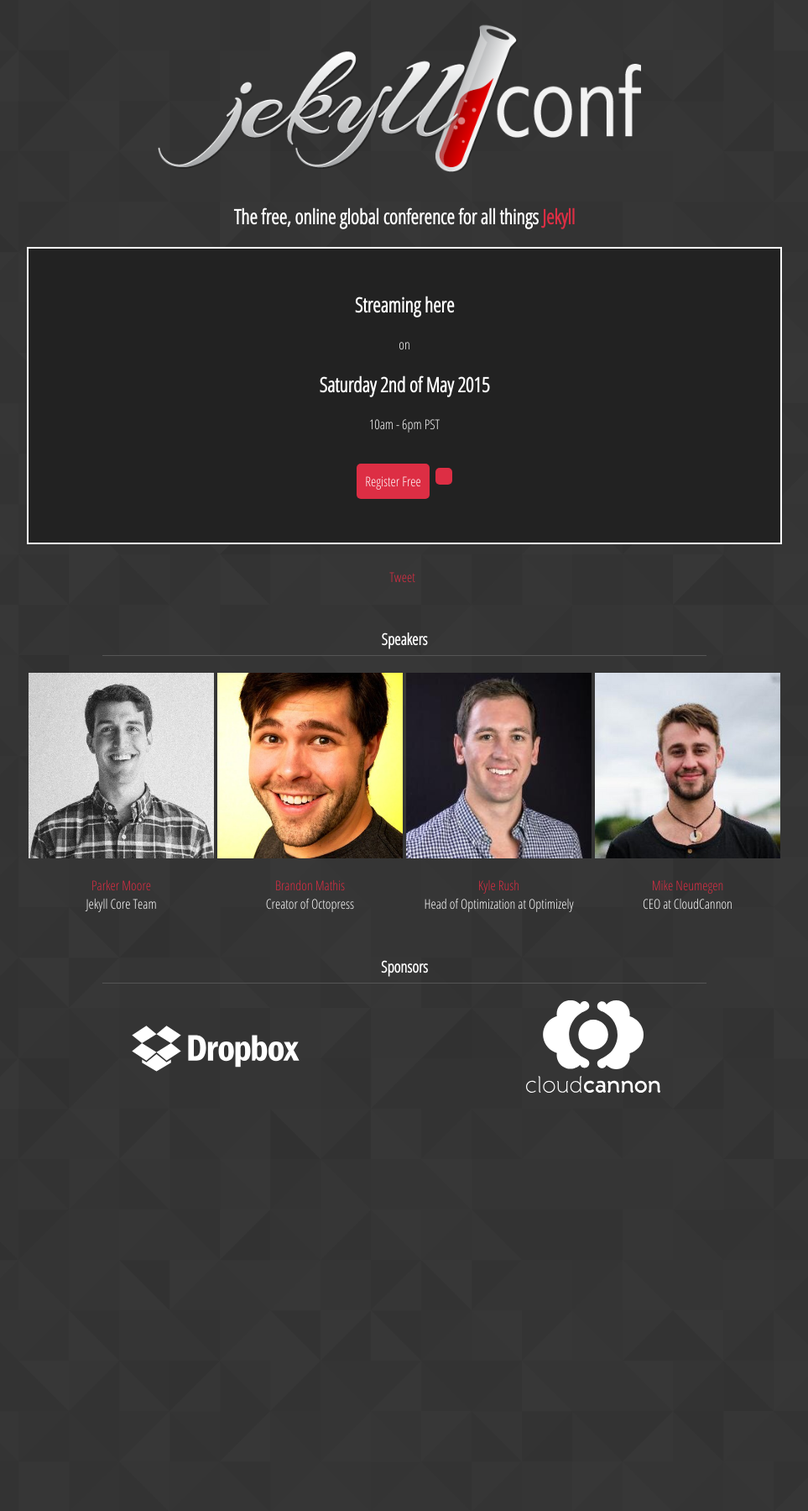
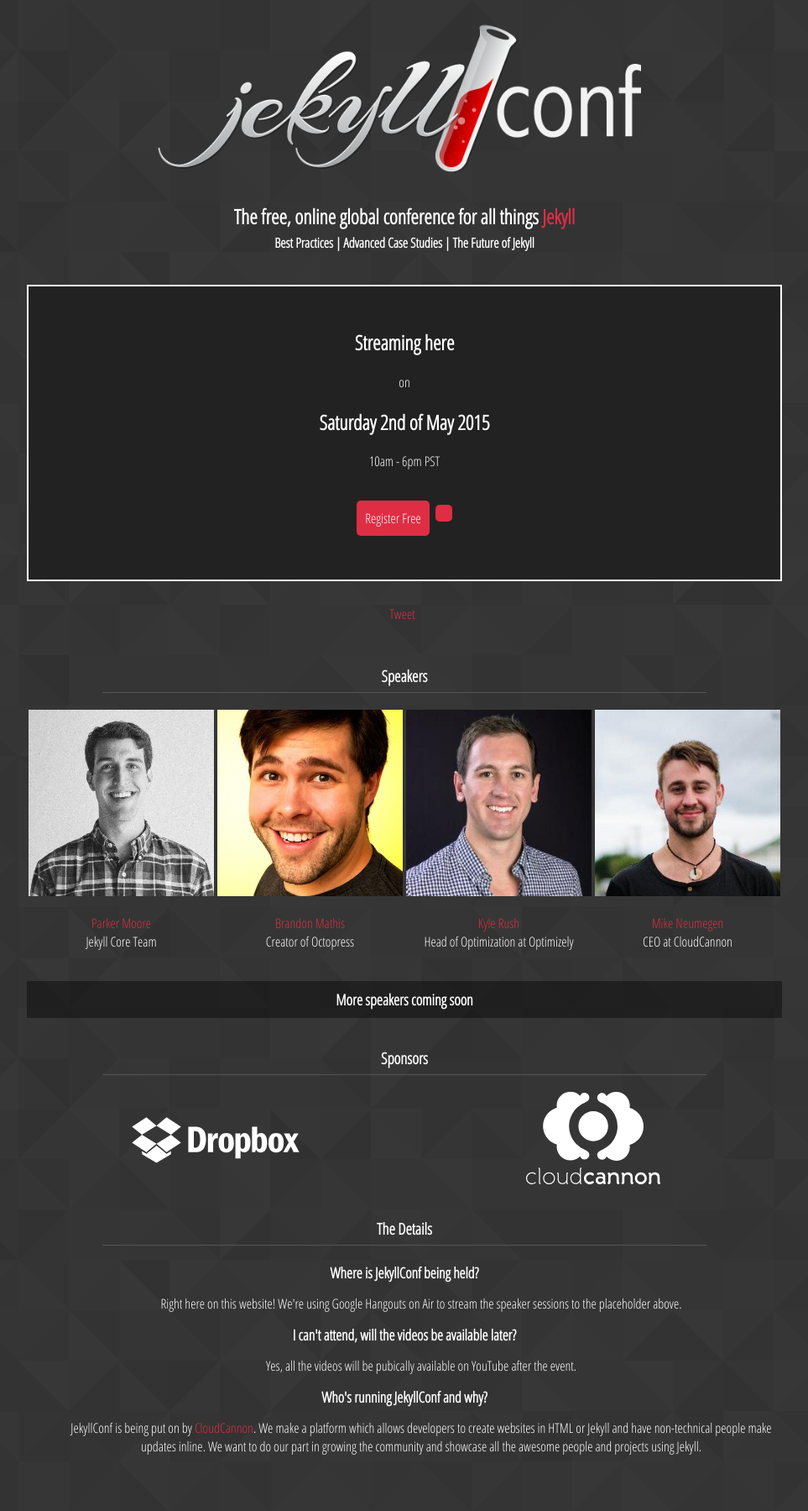
Before and after one commit to CloudCannon/JekyllConf, a Jekyll site: the page built from index.html, in a window 1280 px wide. Shown: the whole page at 84% size, without its empty margins (158-1121 px from the left). Built offline with Jekyll 4.4.1, drawn with Linux system fonts in a browser that asks for light colours; nearby versions of some CDN libraries; comment, search, counter and statistics services are not loaded; before the commit the page ends 1356 px from its top, so only the background shows below that.

Commit message:
Added Details section

```diff
--- a/css/style.css
+++ b/css/style.css
@@ -18,6 +18,19 @@
   margin: 35px auto 20px auto;
 }
 
+h5 {
+  background: rgba(0,0,0,.4);
+  margin: 20px auto;
+  padding: 10px;
+  font-size: 18px;
+}
+
+h4 {
+  position: relative;
+  bottom: 18px;
+  font-size: 16px;
+}
+
 body {
   width: 900px;
   margin: 0 auto;
@@ -30,6 +43,12 @@
 
 a:hover{
   text-decoration: underline;
+}
+
+dt {
+    font-weight: bold;
+  margin: 14px 0;
+  font-size: 1.1em;
 }
 
 /*.half-box {
--- a/index.html
+++ b/index.html
@@ -14,7 +14,7 @@
   <h1> <img src="/images/logo.png" alt="JekyllConf" width="600px" /> </h1>
 
   <h2> The free, online global conference for all things <a target="_blank" href="http://jekyllrb.com/">Jekyll</a></h2>
-
+  <h4> Best Practices &vert; Advanced Case Studies &vert; The Future of Jekyll </h4>
   <div class="coming-soon clearfix">
     <h2> Streaming <strong>here</strong></h2>
     <p> on </p>
@@ -95,9 +95,24 @@
     </li>
   </ul>
 
+  <h5> More speakers coming soon </h5>
+
 <h3> Sponsors </h3>
 
 <ul class="sponsers clearfix">
   <li><a target="_blank" href="http://dropbox.com"><img src="/images/sponsers/dropbox.svg" alt="Dropbox" width="200px" class="dropbox"/></a></li>
   <li><a target="_blank" href="http://cloudcannon.com"><img src="/images/sponsers/cloudcannon.svg" alt="CloudCannon" width="160px"/></a></li>
 </ul>
+
+<h3> The Details </h3>
+
+<dl>
+  <dt>Where is JekyllConf being held?</dt>
+  <dd> Right here on this website! We're using Google Hangouts on Air to stream the speaker sessions to the placeholder above.</dd>
+
+  <dt>I can't attend, will the videos be available later?</dt>
+  <dd> Yes, all the videos will be pubically available on YouTube after the event.</dd>
+
+  <dt>Who's running JekyllConf and why?</dt>
+  <dd> JekyllConf is being put on by <a target="_blank" href="http://cloudcannon.com">CloudCannon</a>. We make a platform which allows developers to create websites in HTML or Jekyll and have non-technical people make updates inline. We want to do our part in growing the community and showcase all the awesome people and projects using Jekyll. </dd>
+</dl>
```
